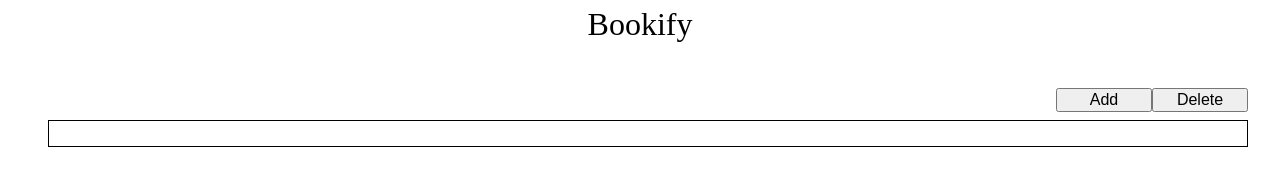
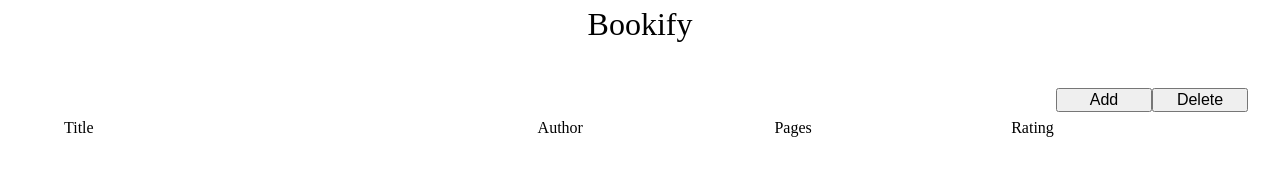
Before and after one commit to djcurill/library, a plain HTML site: page index.html in a window 1280 px wide. Drawn offline with Linux system fonts and the light colour scheme.

Commit message:
Refactor table into row containers

```diff
--- a/css/styles.css
+++ b/css/styles.css
@@ -14,17 +14,16 @@ button{
     margin: 3rem 2rem 0 3rem;
 }
 
+.row{
+    display: grid;
+    grid-template-columns: 2fr repeat(3,1fr);
+    grid-template-areas: "title author pages rating";
+    align-items: center;
+    padding-left: 1rem;
+}
+
 .btn-container{
     display: flex;
     justify-content: flex-end;
     margin-bottom: 0.5rem;
 }
-
-.library{
-    display: grid;
-    grid-template-columns: 2fr repeat(3,1fr);
-    grid-auto-rows: 25px;
-    grid-template-areas: "title author pages rating";
-    /* margin: 0.5rem 2rem 0 2rem; */
-    border: 1px solid black;
-}
--- a/index.html
+++ b/index.html
@@ -14,7 +14,11 @@
             <button>Add</button>
             <button>Delete</button>
         </div>
-        <div class="library">
+        <div class="row">
+            <h2>Title</h2>
+            <h2>Author</h2>
+            <h2>Pages</h2>
+            <h2>Rating</h2>
         </div>
     </div>
 </body>
```
